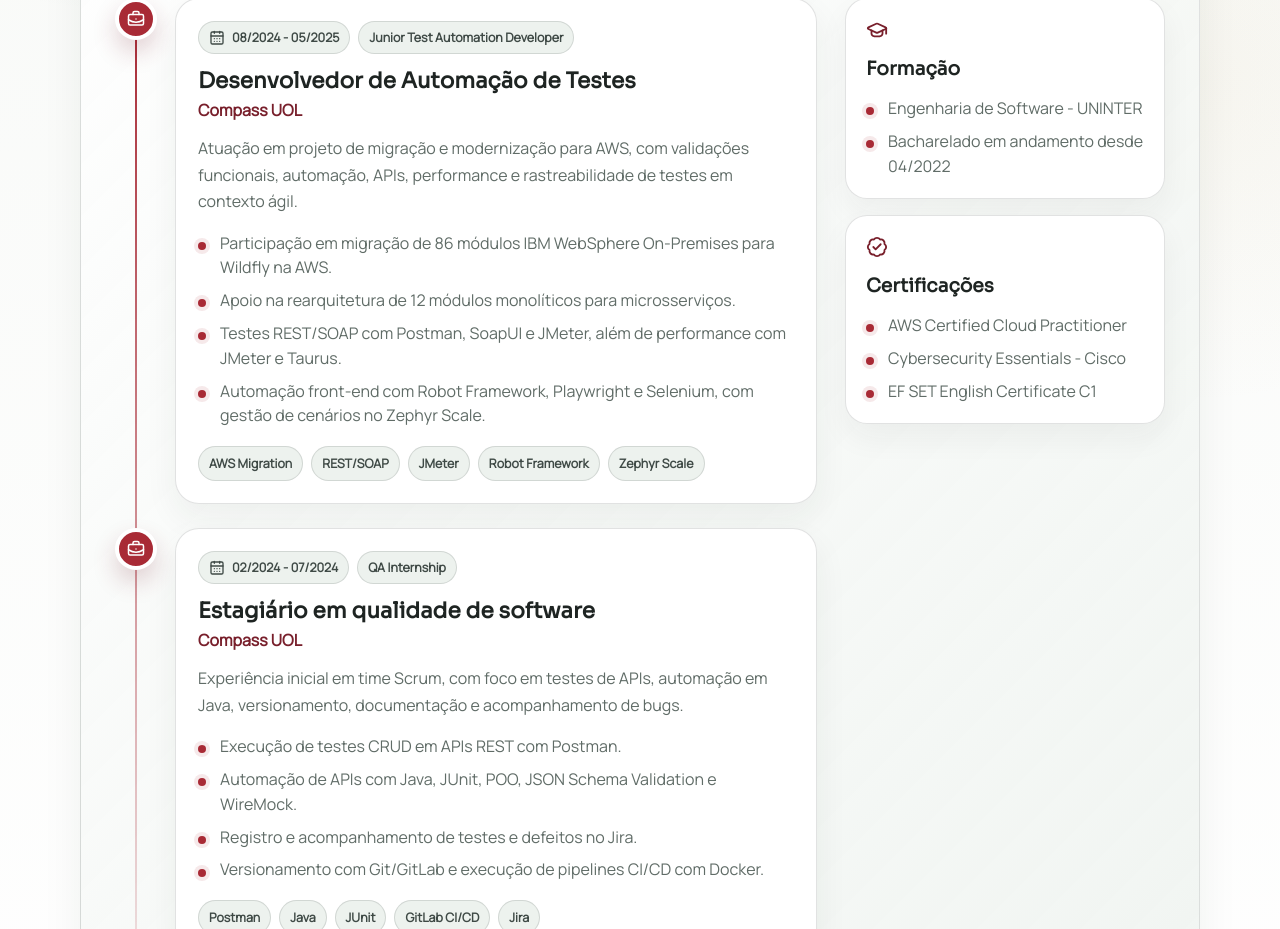
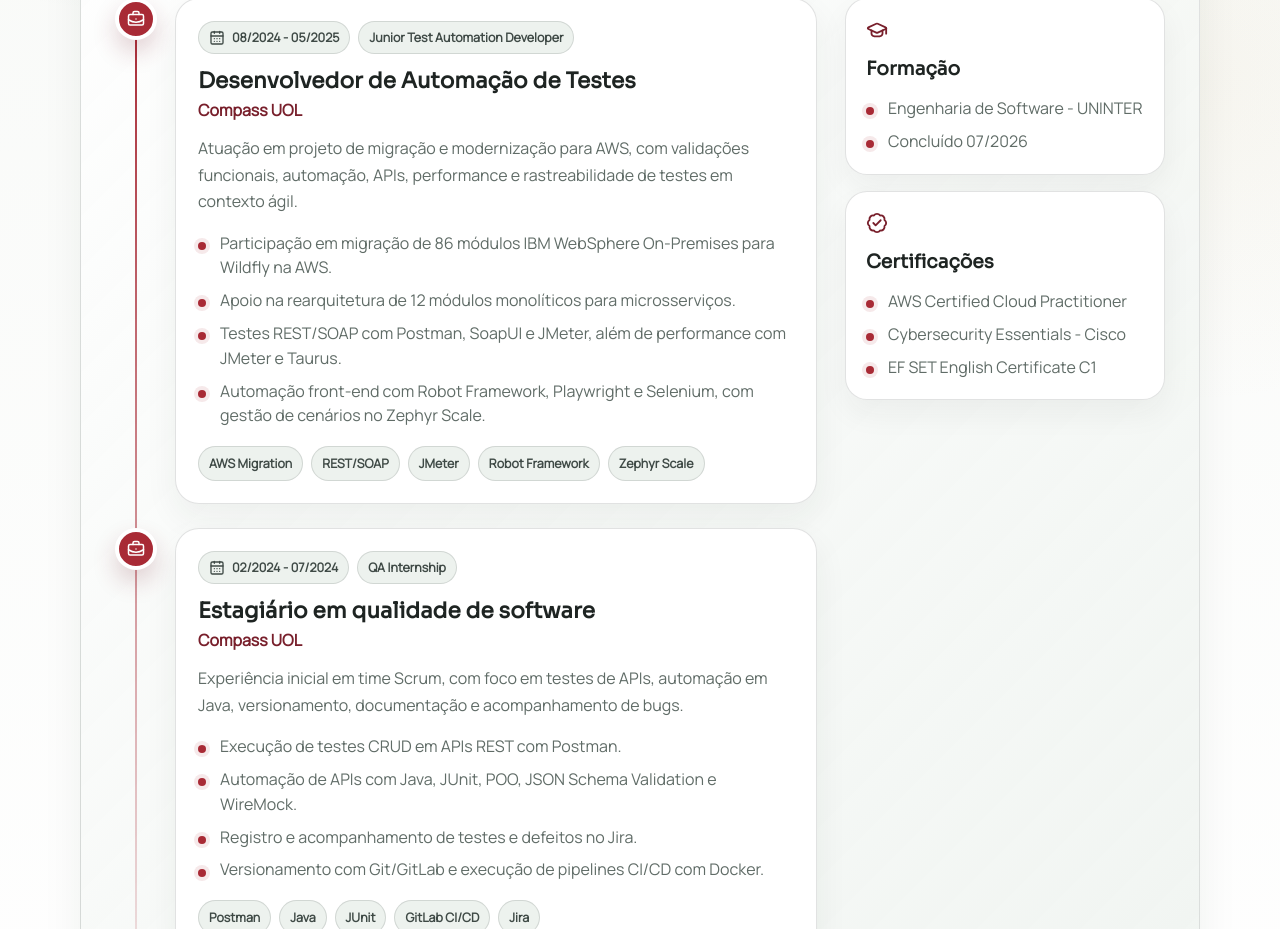
Before and after one commit to pedjnr/pedjnr.github.io, a React (Vite) app: page / in a window 1280 px wide. Shown: the part 2740-3669 px from the top of the page. Built offline with nearby package versions, Linux system fonts and the light colour scheme.

Commit message:
Update faculdade

```diff
--- a/src/data/site.js
+++ b/src/data/site.js
@@ -142,7 +142,7 @@
   supporting: [
     {
       title: 'Formação',
-      items: ['Engenharia de Software - UNINTER', 'Bacharelado em andamento desde 04/2022']
+      items: ['Engenharia de Software - UNINTER', 'Concluído 07/2026']
     },
     {
       title: 'Certificações',
```
